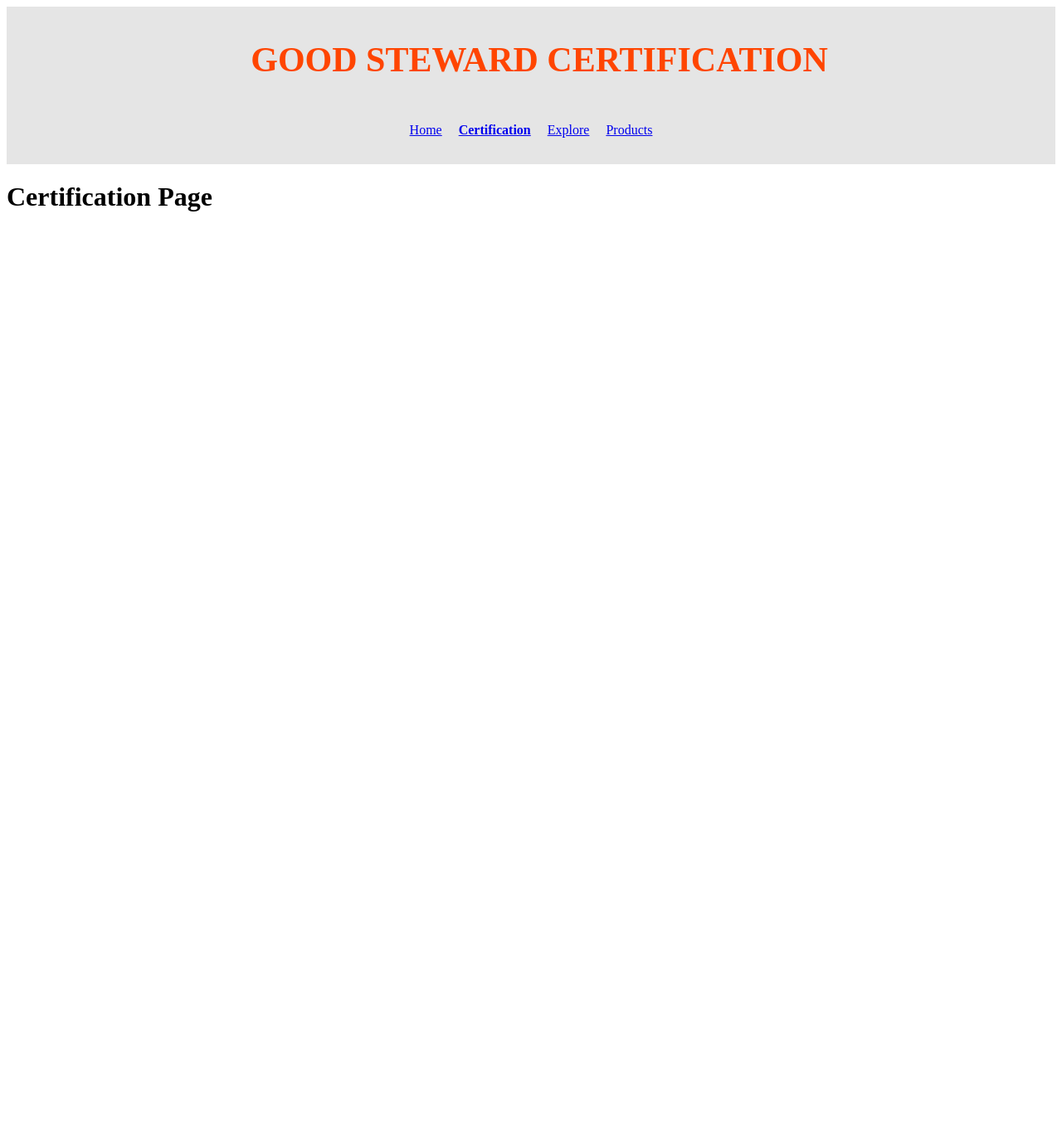
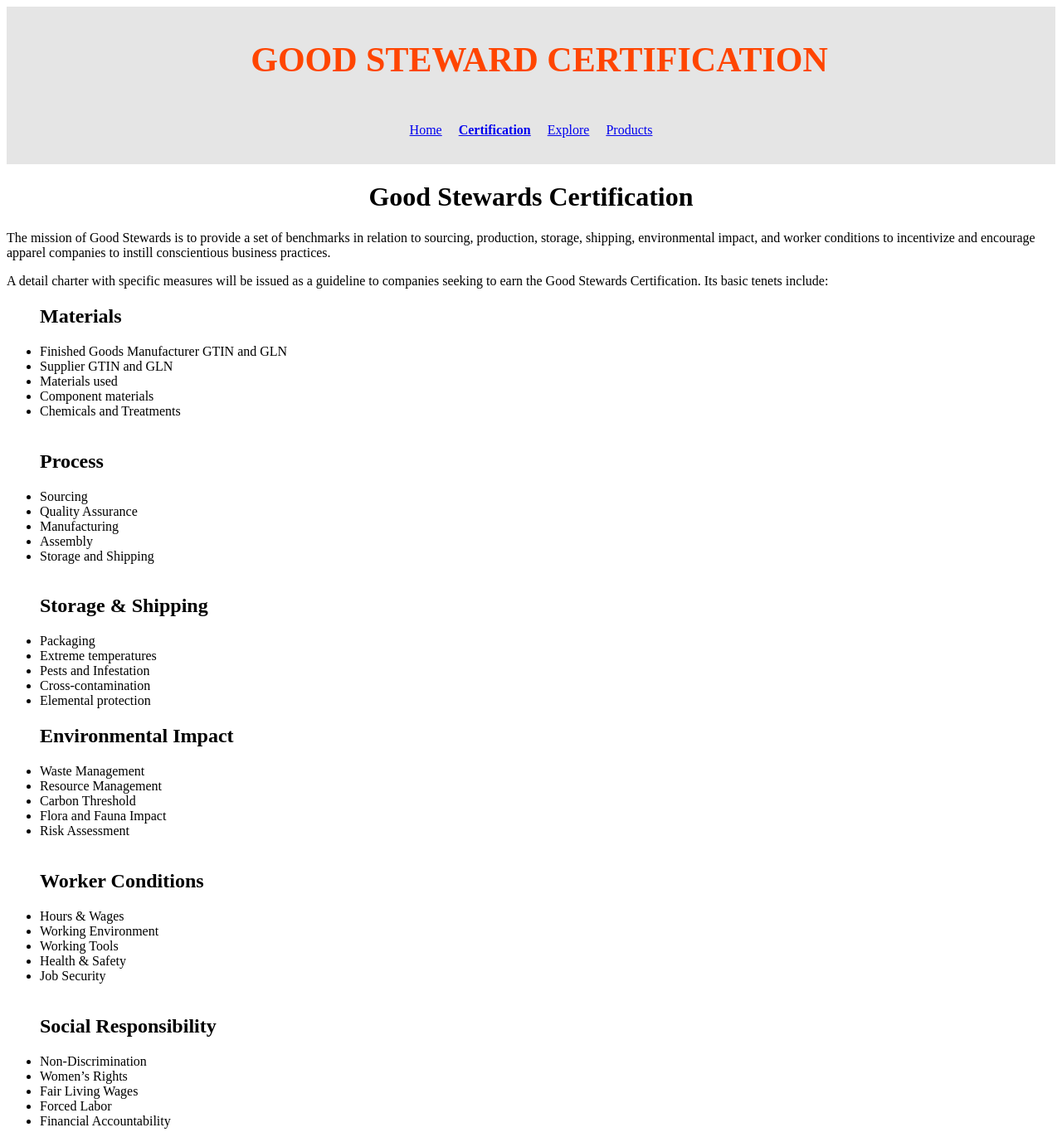
Before and after one commit to toomusa/fair-trade-apparel, a React (Create React App) app: page /certification in a window 1280 px wide. Shown: the whole page at 83% size. Before the commit the page ends 800 px from the top, so only its background shows below. Built offline with nearby package versions, Linux system fonts and the light colour scheme.

Commit message:
modal scanner and certification page

```diff
--- a/package.json
+++ b/package.json
@@ -9,7 +9,8 @@
     "react-dom": "^16.10.2",
     "react-qr-reader": "^2.2.1",
     "react-router-dom": "^5.1.2",
-    "react-scripts": "3.2.0"
+    "react-scripts": "3.2.0",
+    "reactstrap": "^8.1.1"
   },
   "scripts": {
     "start": "react-scripts start",
--- a/public/style.css
+++ b/public/style.css
@@ -27,3 +27,22 @@
 .link {
   margin: 0 10px;
 }
+
+.webcam-modal {
+  z-index: -2;
+  text-align: center;
+  width: 30%;
+  min-width: 400px;
+}
+
+.scanner-box {
+  text-align: center;
+}
+
+.modal-box {
+  text-align: center;
+}
+
+h1 {
+  text-align: center;
+}
--- a/src/pages/Certification.js
+++ b/src/pages/Certification.js
@@ -2,12 +2,77 @@
 // info from fair trade clothing and GS1 standards
 
 import React, { Component } from 'react'
+import { Container, Col, Row } from "react-bootstrap"
+// import Container from '../partials/Container.js'
+// import Column from '../partials/Column.js'
+// import Row from '../partials/Row.js'
 
 export default class Certification extends Component {
   render() {
     return (
       <div>
-        <h1>Certification Page</h1>
+        <h1>Good Stewards Certification</h1>
+        <p>The mission of Good Stewards is to provide a set of benchmarks in relation to sourcing,
+          production, storage, shipping, environmental impact, and worker conditions to incentivize
+          and encourage apparel companies to instill conscientious business practices. </p>
+        <p>A detail charter with specific measures will be issued as a guideline to companies seeking
+          to earn the Good Stewards Certification. Its basic tenets include:</p>
+        <Container>
+          <Row>
+            <Col md={4} sm={4}>
+              <ul>
+                <h2>Materials</h2>
+                <li>Finished Goods Manufacturer GTIN and GLN</li>
+                <li>Supplier GTIN and GLN</li>
+                <li>Materials used</li>
+                <li>Component materials</li>
+                <li>Chemicals and Treatments</li>
+                <br></br>
+                <h2>Process</h2>
+                <li>Sourcing</li>
+                <li>Quality Assurance</li>
+                <li>Manufacturing</li>
+                <li>Assembly</li>
+                <li>Storage and Shipping</li>
+                <br></br>
+              </ul>
+            </Col>
+            <Col md={4} sm={4}>
+              <ul>
+                <h2>Storage & Shipping</h2>
+                <li>Packaging</li>
+                <li>Extreme temperatures</li>
+                <li>Pests and Infestation</li>
+                <li>Cross-contamination</li>
+                <li>Elemental protection</li>
+                <h2>Environmental Impact</h2>
+                <li>Waste Management</li>
+                <li>Resource Management</li>
+                <li>Carbon Threshold</li>
+                <li>Flora and Fauna Impact</li>
+                <li>Risk Assessment</li>
+                <br></br>
+              </ul>
+            </Col>
+            <Col md={4} sm={4}>
+              <ul>
+                <h2>Worker Conditions</h2>
+                <li>Hours & Wages</li>
+                <li>Working Environment</li>
+                <li>Working Tools</li>
+                <li>Health & Safety</li>
+                <li>Job Security</li>
+                <br></br>
+                <h2>Social Responsibility</h2>
+                <li>Non-Discrimination</li>
+                <li>Women’s Rights</li>
+                <li>Fair Living Wages</li>
+                <li>Forced Labor</li>
+                <li>Financial Accountability</li>
+              </ul>
+            </Col>
+          </Row>
+        </Container>
       </div>
     )
   }
--- a/src/pages/Home.js
+++ b/src/pages/Home.js
@@ -1,17 +1,15 @@
-// scanner
-// company info
-// product info
 
 import React, { Component } from 'react'
-import Webcam from '../partials/Webcam'
-// import Scanner from "../partials/Scanner.js"
+import Webcam from "../partials/Webcam.js"
 
 export default class Home extends Component {
   render() {
     return (
       <div>
         <h1>Home Page</h1>
-        {/* <Scanner /> */}
+        <div className="scanner-box">
+          <Webcam />
+        </div>
       </div>
     )
   }
--- a/src/partials/Row.js
+++ b/src/partials/Row.js
@@ -1,12 +1,8 @@
 import React from "react";
-import { PropTypes } from "prop-types";
 
 const Row = props => {
   return <div className="row">{props.children}</div>;
 };
 
-Row.propTypes = {
-  children: PropTypes.object
-};
 
 export default Row;
--- a/src/partials/Scanner.js
+++ b/src/partials/Scanner.js
@@ -26,7 +26,7 @@ export default class Scanner extends Component {
           delay={300}
           onError={this.handleError}
           onScan={this.handleScan}
-          style={{ width: '20%' }}
+          style={{ width: '100%' }}
         />
         <p>{this.state.result}</p>
       </div>
--- a/src/partials/Webcam.js
+++ b/src/partials/Webcam.js
@@ -1,37 +1,7 @@
 import React, { useState } from 'react'
 import Scanner from './Scanner';
 import { Modal, Button } from "react-bootstrap"
-
-// export default class Modal extends Component {
-
-//   const show = useState(false);
-//   handleClose = () => setShow(false);
-//   handleShow = () => setShow(true);
-
-//   render() {
-//     return (
-//       <div>
-//         <Button variant="primary" onClick={handleShow}>
-//           Launch Scanner
-//         </Button>
-//         <Modal show={show} onHide={handleClose}>
-//           <Modal.Header closeButton>
-//             <Modal.Title>Modal heading</Modal.Title>
-//           </Modal.Header>
-//           <Modal.Body>
-//             <Scanner />
-//           </Modal.Body>
-//           <Modal.Footer>
-//             <Button variant="secondary" onClick={handleClose}>
-//               Close
-//             </Button>
-//           </Modal.Footer>
-//         </Modal>
-//       </div>
-//     )
-//   }
-// }
-
+// import { Modal, Button, ModalHeader, ModalBody, ModalFooter } from "reactstrap"
 
 export default function Webcam() {
   const [show, setShow] = useState(false);
@@ -40,14 +10,13 @@ export default function Webcam() {
   const handleShow = () => setShow(true);
 
   return (
-    <>
+    <div className="modal-box">
       <Button variant="primary" onClick={handleShow}>
-        Launch demo modal
+        Scan Your Barcode
       </Button>
-
-      <Modal show={show} onHide={handleClose}>
-        <Modal.Header closeButton>
-          <Modal.Title>Scan Your Code</Modal.Title>
+      <Modal show={show} onHide={handleClose} className="webcam-modal" centered>
+        <Modal.Header>
+          <Modal.Title>Scan Your Barcode</Modal.Title>
         </Modal.Header>
         <Modal.Body>
           <Scanner />
@@ -58,6 +27,6 @@ export default function Webcam() {
           </Button>
         </Modal.Footer>
       </Modal>
-    </>
+    </div>
   );
 }
```
Also changed, not shown: 1 other file (tests, documents, lock files or other folders).
